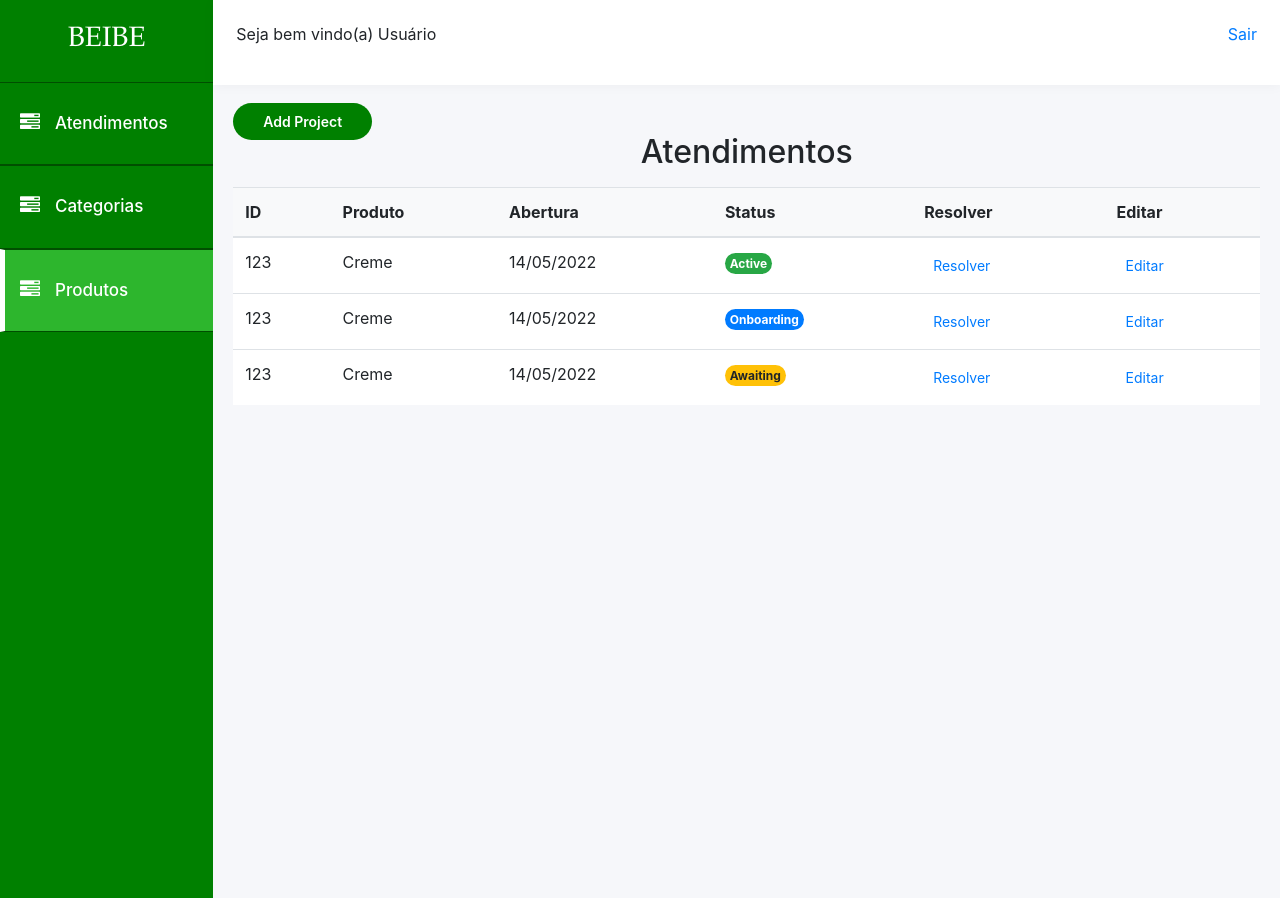
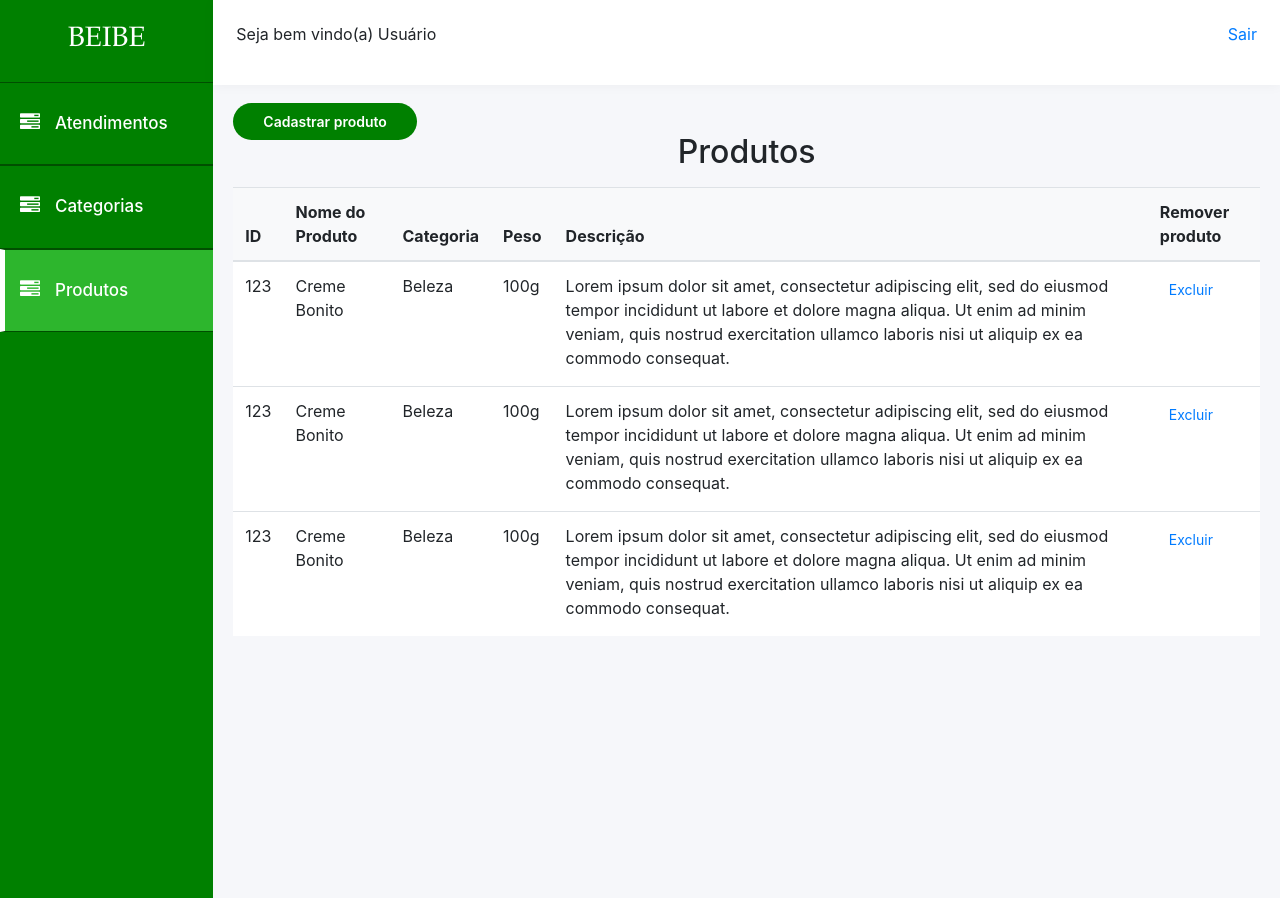
Before and after one commit to rafaelsoarespf/beibe, a plain HTML site: page web/func-prod.html in a window 1280 px wide. Drawn offline with nearby package versions, Linux system fonts and the light colour scheme.

Commit message:
altera client-atend e func-prod

```diff
--- a/web/func-prod.html
+++ b/web/func-prod.html
@@ -64,12 +64,12 @@
             <!-- Botão para abrir modal  -->
 
             <li class="pt-4">
-              <a href="#" class="add-modal" data-toggle="modal" data-target="#modal-project">Add Project</a>
+              <a href="#" class="add-modal" data-toggle="modal" data-target="#modal-project">Cadastrar produto</a>
             </li>
 
             <!-- Texto Título -->
             <div class="w-100">
-              <h2 class="text-center">Atendimentos</h2>
+              <h2 class="text-center">Produtos</h2>
             </div>
 
             <!-- tabela -->
@@ -78,11 +78,11 @@
                 <thead class="bg-light">
                   <tr>
                     <th>ID</th>
-                    <th>Produto</th>
-                    <th>Abertura</th>
-                    <th>Status</th>
-                    <th>Resolver</th>
-                    <th>Editar</th>
+                    <th>Nome do Produto</th>
+                    <th>Categoria</th>
+                    <th>Peso</th>
+                    <th>Descrição</th>
+                    <th>Remover produto</th>
 
                   </tr>
                 </thead>
@@ -92,22 +92,20 @@
                       <p class="fw-normal mb-1">123</p>
                     </td>
                     <td>
-                      <p class="fw-normal mb-1">Creme</p>
+                      <p class="fw-normal mb-1">Creme Bonito</p>
                     </td>
                     <td>
-                      <p class="fw-normal mb-1">14/05/2022</p>
+                      <p class="fw-normal mb-1">Beleza</p>
                     </td>
                     <td>
-                      <span class="badge badge-success rounded-pill d-inline">Active</span>
+                      <p class="fw-normal mb-1">100g</p>
+                    </td>
+                    <td>
+                      <p class="fw-normal mb-1">Lorem ipsum dolor sit amet, consectetur adipiscing elit, sed do eiusmod tempor incididunt ut labore et dolore magna aliqua. Ut enim ad minim veniam, quis nostrud exercitation ullamco laboris nisi ut aliquip ex ea commodo consequat. </p>
                     </td>
                     <td>
                       <a href="#" data-toggle="modal" data-target="#modal-confirm"><button type="button" class="btn btn-link btn-sm btn-rounded">
-                        Resolver
-                      </button></a>
-                    </td>
-                    <td>
-                      <a href="#" data-toggle="modal" data-target="#modal-form"><button type="button" class="btn btn-link btn-sm btn-rounded">
-                        Editar
+                        Excluir
                       </button></a>
                     </td>
                   </tr>
@@ -116,23 +114,20 @@
                       <p class="fw-normal mb-1">123</p>
                     </td>
                     <td>
-                      <p class="fw-normal mb-1">Creme</p>
+                      <p class="fw-normal mb-1">Creme Bonito</p>
                     </td>
                     <td>
-                      <p class="fw-normal mb-1">14/05/2022</p>
+                      <p class="fw-normal mb-1">Beleza</p>
                     </td>
                     <td>
-                      <span class="badge badge-primary rounded-pill d-inline">Onboarding</span>
+                      <p class="fw-normal mb-1">100g</p>
                     </td>
+                    <td>
+                      <p class="fw-normal mb-1">Lorem ipsum dolor sit amet, consectetur adipiscing elit, sed do eiusmod tempor incididunt ut labore et dolore magna aliqua. Ut enim ad minim veniam, quis nostrud exercitation ullamco laboris nisi ut aliquip ex ea commodo consequat. </p>
                     </td>
                     <td>
                       <a href="#" data-toggle="modal" data-target="#modal-confirm"><button type="button" class="btn btn-link btn-sm btn-rounded">
-                        Resolver
-                      </button></a>
-                    </td>
-                    <td>
-                      <a href="#" data-toggle="modal" data-target="#modal-form"><button type="button" class="btn btn-link btn-sm btn-rounded">
-                        Editar
+                        Excluir
                       </button></a>
                     </td>
                   </tr>
@@ -141,25 +136,24 @@
                       <p class="fw-normal mb-1">123</p>
                     </td>
                     <td>
-                      <p class="fw-normal mb-1">Creme</p>
+                      <p class="fw-normal mb-1">Creme Bonito</p>
                     </td>
                     <td>
-                      <p class="fw-normal mb-1">14/05/2022</p>
+                      <p class="fw-normal mb-1">Beleza</p>
                     </td>
                     <td>
-                      <span class="badge badge-warning rounded-pill d-inline">Awaiting</span>
+                      <p class="fw-normal mb-1">100g</p>
+                    </td>
+                    <td>
+                      <p class="fw-normal mb-1">Lorem ipsum dolor sit amet, consectetur adipiscing elit, sed do eiusmod tempor incididunt ut labore et dolore magna aliqua. Ut enim ad minim veniam, quis nostrud exercitation ullamco laboris nisi ut aliquip ex ea commodo consequat. </p>
                     </td>
                     <td>
                       <a href="#" data-toggle="modal" data-target="#modal-confirm"><button type="button" class="btn btn-link btn-sm btn-rounded">
-                        Resolver
-                      </button></a>
-                    </td>
-                    <td>
-                      <a href="#" data-toggle="modal" data-target="#modal-form"><button type="button" class="btn btn-link btn-sm btn-rounded">
-                        Editar
+                        Excluir
                       </button></a>
                     </td>
                   </tr>
+
 
                 </tbody>
               </table>
@@ -171,39 +165,18 @@
                 <!-- Modal content-->
                 <div class="modal-content">
                   <div class="modal-header login-header">
-                    <h4 class="modal-title">Add Project</h4>
+                    <h4 class="modal-title">Adicionar novo produto</h4>
                   </div>
                   <div class="modal-body">
-                    <input type="text" placeholder="Project Title" name="name" />
-                    <input type="text" placeholder="Post of Post" name="mail" />
-                    <input type="text" placeholder="Author" name="passsword" />
-                    <textarea placeholder="Desicrption"></textarea>
-                  </div>
-                  <div class="modal-footer">
-                    <button type="button" class="cancel" data-dismiss="modal">
-                      Close
-                    </button>
-                    <button type="button" class="add-modal" data-dismiss="modal">
-                      Save
-                    </button>
-                  </div>
-                </div>
-              </div>
-            </div>
-
-            <!-- Modal form -->
-            <div id="modal-form" class="modal fade" role="dialog">
-              <div class="modal-dialog">
-                <!-- Modal content-->
-                <div class="modal-content">
-                  <div class="modal-header login-header">
-                    <h4 class="modal-title">Add Project</h4>
-                  </div>
-                  <div class="modal-body">
-                    <input type="text" placeholder="Project Title" name="name" />
-                    <input type="text" placeholder="Post of Post" name="mail" />
-                    <input type="text" placeholder="Author" name="passsword" />
-                    <textarea placeholder="Description"></textarea>
+                    <select class="form-control" class="form-select" aria-label="Default select example">
+                      <option selected>Selecione a categoria do produto</option>
+                      <option value="categoria1">Categoria 1</option>
+                      <option value="categoria2">Categoria 2</option>
+                      <option value="categoria3">Categoria 3</option>
+                    </select>
+                    <input type="text" placeholder="Nome" name="mail" />
+                    <input type="text" placeholder="Peso" name="passsword" />
+                    <textarea placeholder="Descrição"></textarea>
                   </div>
                   <div class="modal-footer">
                     <button type="button" class="cancel" data-dismiss="modal">
@@ -223,7 +196,7 @@
                 <!-- Modal content-->
                 <div class="modal-content">
                   <div class="modal-header login-header">
-                    <h4 class="modal-title">Deseja realizar essa ação?</h4>
+                    <h4 class="modal-title">Realmente deseja excluir esse produto?</h4>
                   </div>
                   <div class="modal-footer">
                     <button type="button" class="add-modal" data-dismiss="modal">
```
Also changed, not shown: web/client-atend.html (+17 -12 lines), web/index.html (+5 -6 lines).
